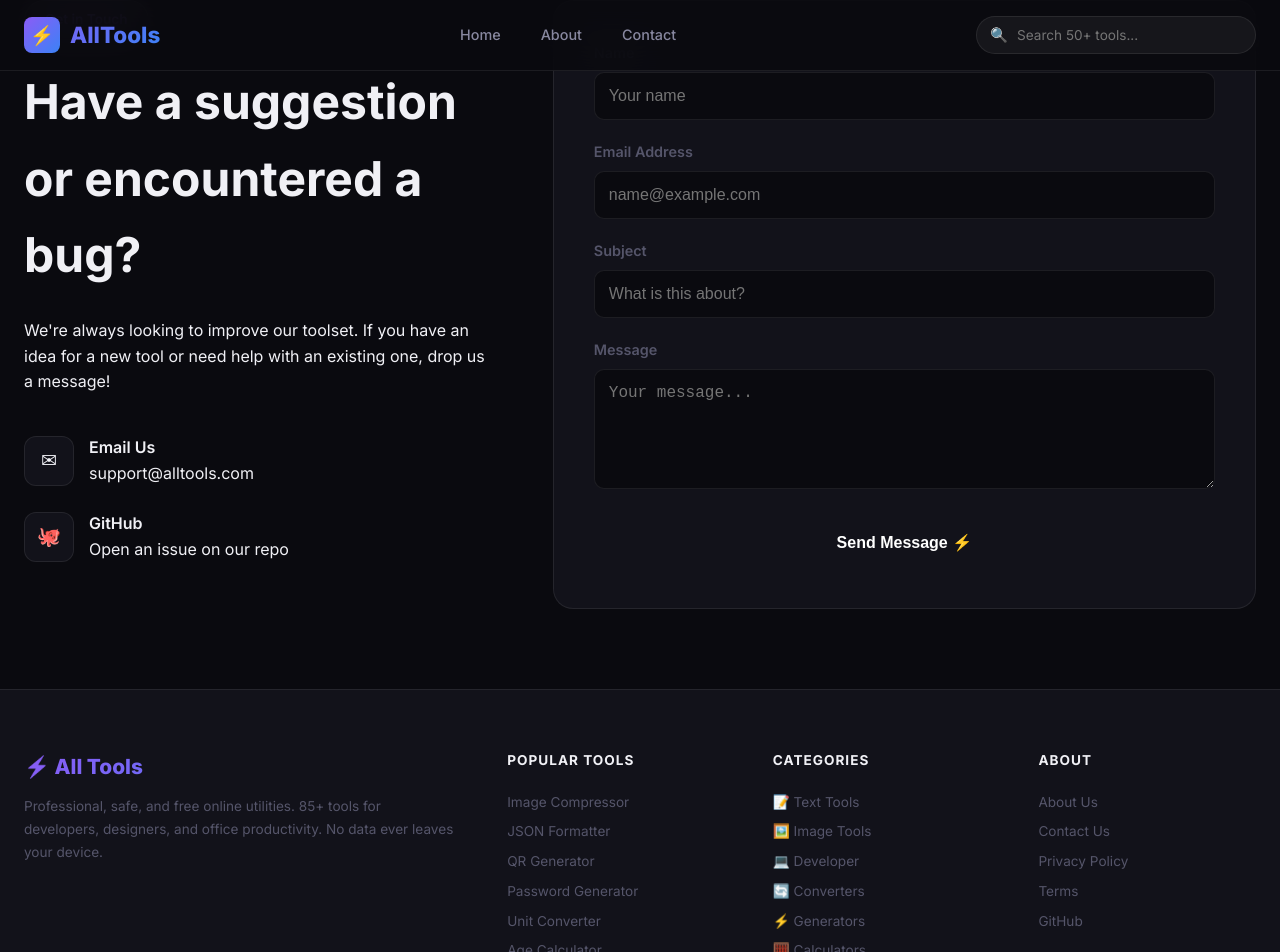
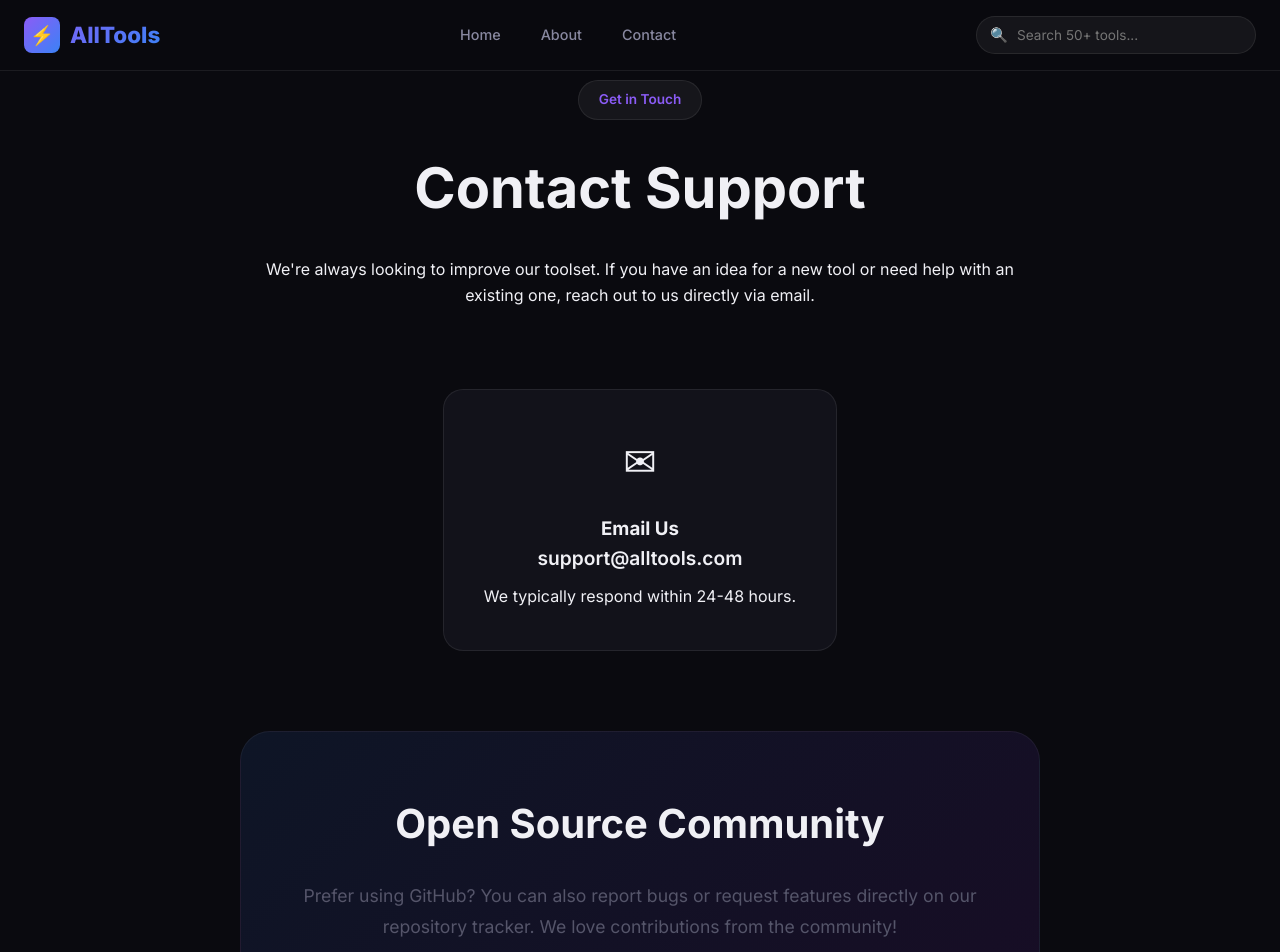
Before and after one commit to muhammadnabeelawan/all-tools, a Next.js app: page /contact-us in a window 1280 px wide. Shown: the top 952 px of the page. Built offline with nearby package versions, Linux system fonts and the light colour scheme.

Commit message:
Simplify Contact Us page: remove form, show email only

```diff
--- a/src/app/contact-us/page.js
+++ b/src/app/contact-us/page.js
@@ -1,80 +1,42 @@
-'use client';
-import { useState } from 'react';
+export const metadata = {
+    title: 'Contact Us - All Tools',
+    description: 'Get in touch with the All Tools team for support or feedback.',
+};
 
 export default function ContactUs() {
-    const [status, setStatus] = useState('');
-
-    const handleSubmit = (e) => {
-        e.preventDefault();
-        setStatus('sending');
-        setTimeout(() => {
-            setStatus('success');
-        }, 1500);
-    };
-
     return (
         <div className="container py-20">
-            <div className="contact-layout">
-                <div className="contact-info animate-fade-in-up">
+            <div className="static-page-container animate-fade-in-up">
+                <div className="static-hero">
                     <div className="hero-badge">Get in Touch</div>
-                    <h1>Have a suggestion or <span className="gradient-text">encountered a bug?</span></h1>
+                    <h1>Contact <span className="gradient-text">Support</span></h1>
                     <p className="hero-p" style={{ marginBottom: '40px' }}>
                         We're always looking to improve our toolset. If you have an idea for a new tool or need help with an existing one,
-                        drop us a message!
+                        reach out to us directly via email.
                     </p>
+                </div>
 
-                    <div className="info-item">
-                        <div className="info-icon">✉</div>
-                        <div>
-                            <div style={{ fontWeight: 600 }}>Email Us</div>
-                            <div className="text-muted">support@alltools.com</div>
-                        </div>
-                    </div>
-                    <div className="info-item">
-                        <div className="info-icon">🐙</div>
-                        <div>
-                            <div style={{ fontWeight: 600 }}>GitHub</div>
-                            <div className="text-muted">Open an issue on our repo</div>
-                        </div>
+                <div className="static-grid" style={{ gridTemplateColumns: '1fr' }}>
+                    <div className="static-card" style={{ maxWidth: '400px', margin: '0 auto' }}>
+                        <span className="static-card-icon">✉</span>
+                        <h3>Email Us</h3>
+                        <p className="text-muted" style={{ fontSize: '1.2rem', fontWeight: 600, color: 'var(--primary-color)' }}>
+                            support@alltools.com
+                        </p>
+                        <p className="text-muted" style={{ marginTop: '10px' }}>
+                            We typically respond within 24-48 hours.
+                        </p>
                     </div>
                 </div>
 
-                <div className="contact-card animate-fade-in-up" style={{ animationDelay: '0.2s' }}>
-                    {status === 'success' ? (
-                        <div className="success-msg">
-                            <h3 style={{ marginBottom: '10px' }}>Message Sent!</h3>
-                            <p>Thank you for reaching out. We'll get back to you as soon as possible.</p>
-                            <button
-                                className="btn btn-sm btn-outline"
-                                style={{ marginTop: '20px' }}
-                                onClick={() => setStatus('')}
-                            >
-                                Send another message
-                            </button>
-                        </div>
-                    ) : (
-                        <form onSubmit={handleSubmit}>
-                            <div className="contact-input-group">
-                                <label>Name</label>
-                                <input type="text" placeholder="Your name" required />
-                            </div>
-                            <div className="contact-input-group">
-                                <label>Email Address</label>
-                                <input type="email" placeholder="name@example.com" required />
-                            </div>
-                            <div className="contact-input-group">
-                                <label>Subject</label>
-                                <input type="text" placeholder="What is this about?" required />
-                            </div>
-                            <div className="contact-input-group">
-                                <label>Message</label>
-                                <textarea rows="5" placeholder="Your message..." required></textarea>
-                            </div>
-                            <button className="contact-submit-btn" type="submit" disabled={status === 'sending'}>
-                                {status === 'sending' ? 'Sending...' : 'Send Message ⚡'}
-                            </button>
-                        </form>
-                    )}
+                <div className="static-section" style={{ marginTop: '60px', textAlign: 'center' }}>
+                    <div className="static-content">
+                        <h2>Open Source Community</h2>
+                        <p>
+                            Prefer using GitHub? You can also report bugs or request features directly on our repository tracker.
+                            We love contributions from the community!
+                        </p>
+                    </div>
                 </div>
             </div>
         </div>
```
